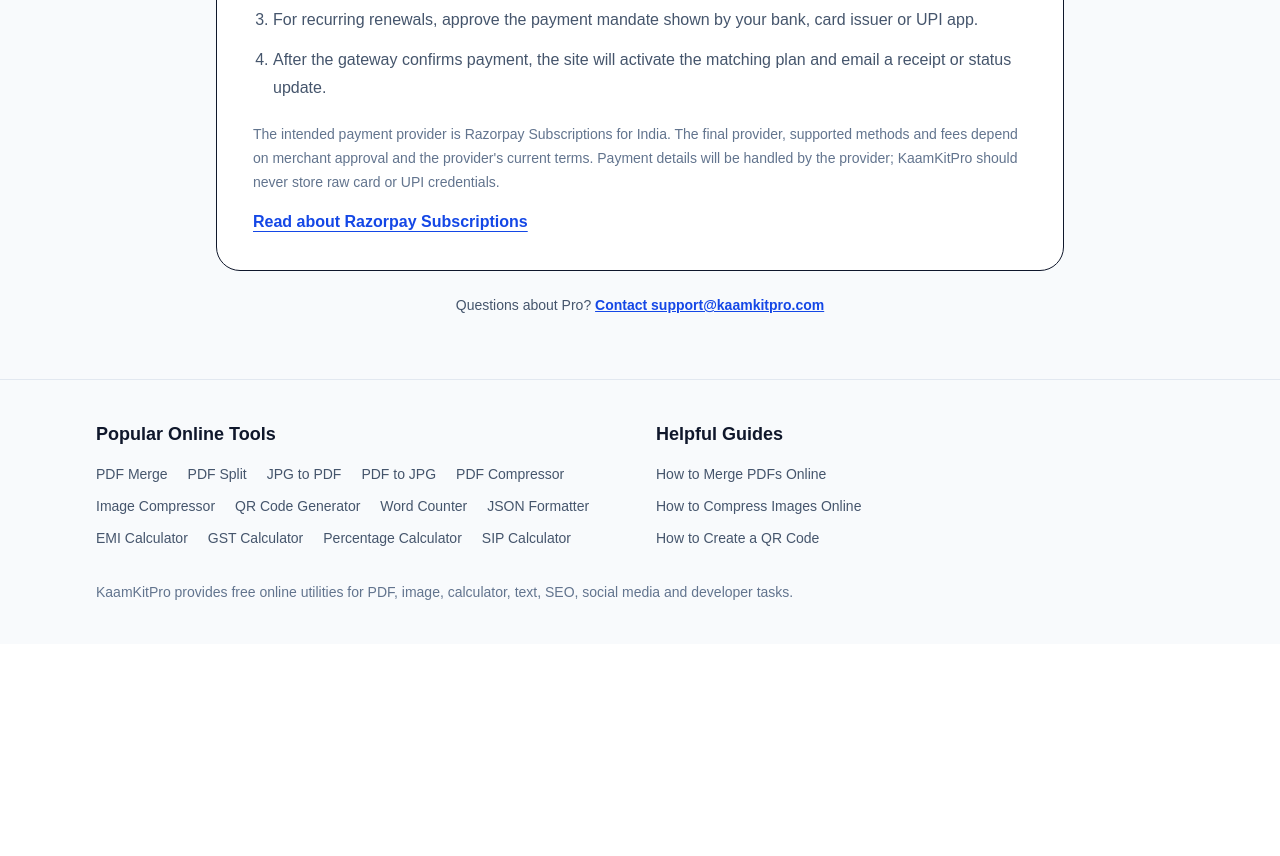
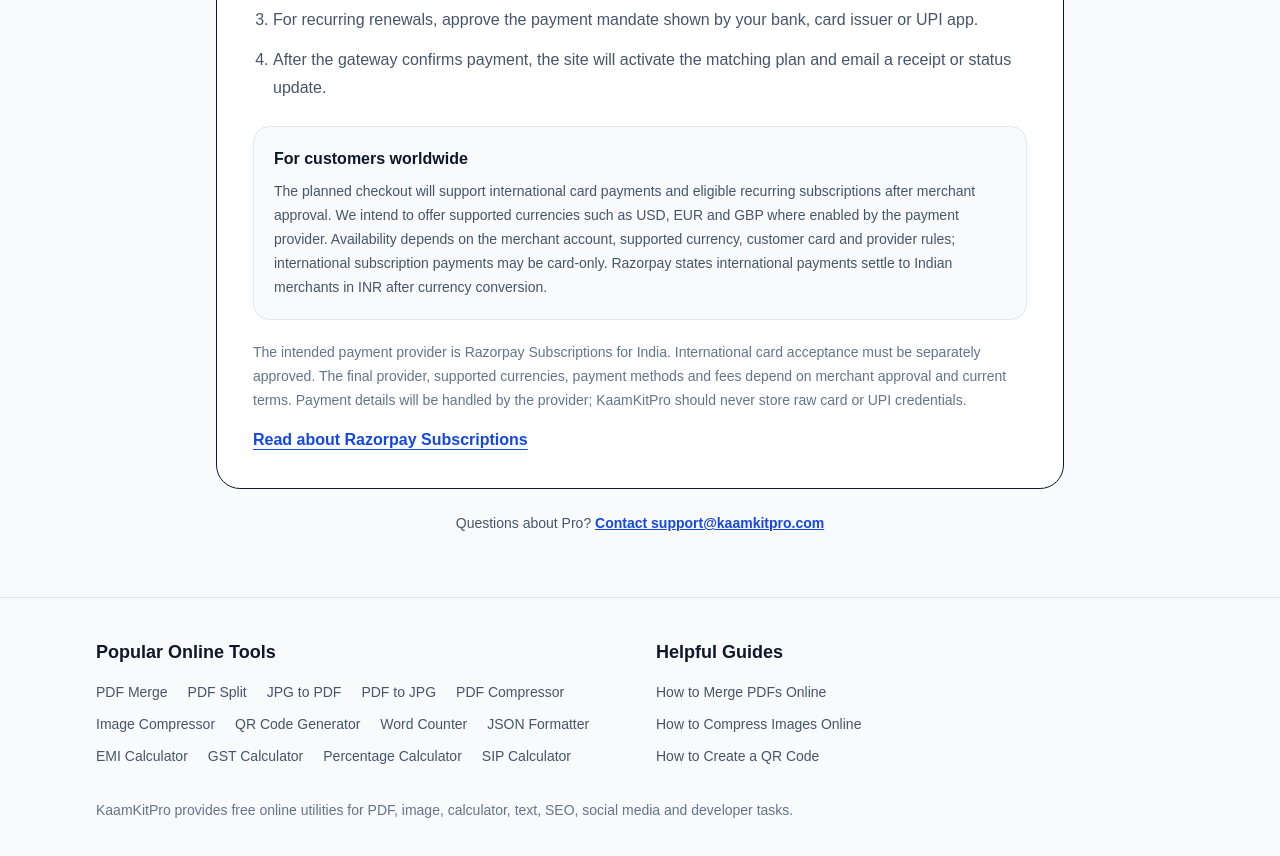
Before and after one commit to WellProSoftware/kaamkitpro, a Next.js app: page /pricing in a window 1280 px wide. Shown: the part 1220-2076 px from the top of the page. Before the commit the page ends 1864 px from the top, so only its background shows below. Built offline with nearby package versions, Linux system fonts and the light colour scheme.

Commit message:
feat: document planned international subscription payments

```diff
--- a/src/app/pricing/page.tsx
+++ b/src/app/pricing/page.tsx
@@ -127,8 +127,14 @@ export default function PricingPage() {
             <li>For recurring renewals, approve the payment mandate shown by your bank, card issuer or UPI app.</li>
             <li>After the gateway confirms payment, the site will activate the matching plan and email a receipt or status update.</li>
           </ol>
+          <div className="mt-6 rounded-2xl border border-slate-200 bg-slate-50 p-5">
+            <h3 className="font-bold text-slate-900">For customers worldwide</h3>
+            <p className="mt-2 text-sm leading-6 text-slate-600">
+              The planned checkout will support international card payments and eligible recurring subscriptions after merchant approval. We intend to offer supported currencies such as USD, EUR and GBP where enabled by the payment provider. Availability depends on the merchant account, supported currency, customer card and provider rules; international subscription payments may be card-only. Razorpay states international payments settle to Indian merchants in INR after currency conversion.
+            </p>
+          </div>
           <p className="mt-5 text-sm leading-6 text-slate-500">
-            The intended payment provider is Razorpay Subscriptions for India. The final provider, supported methods and fees depend on merchant approval and the provider&apos;s current terms. Payment details will be handled by the provider; KaamKitPro should never store raw card or UPI credentials.
+            The intended payment provider is Razorpay Subscriptions for India. International card acceptance must be separately approved. The final provider, supported currencies, payment methods and fees depend on merchant approval and current terms. Payment details will be handled by the provider; KaamKitPro should never store raw card or UPI credentials.
           </p>
           <a
             href="https://razorpay.com/subscriptions/"
```
